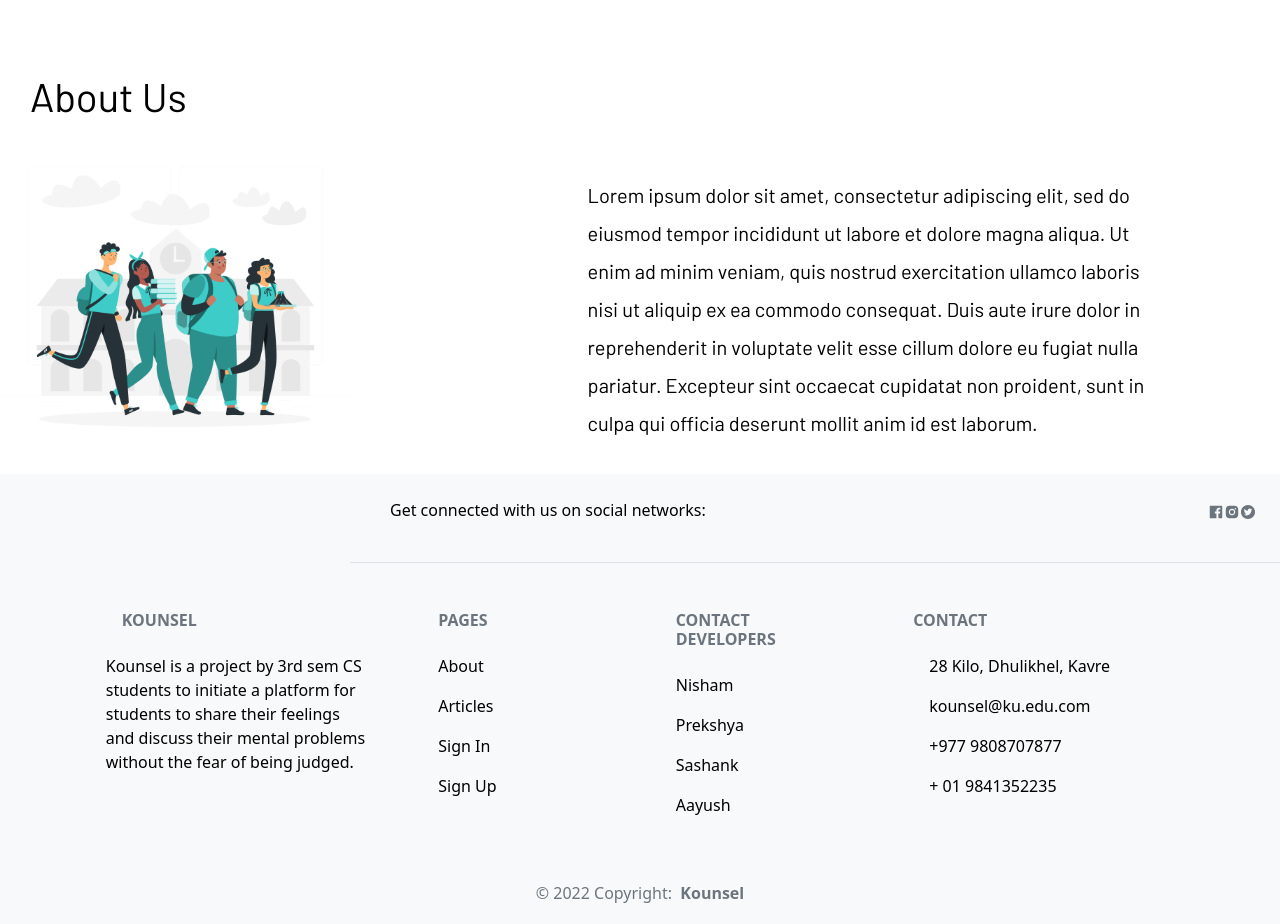
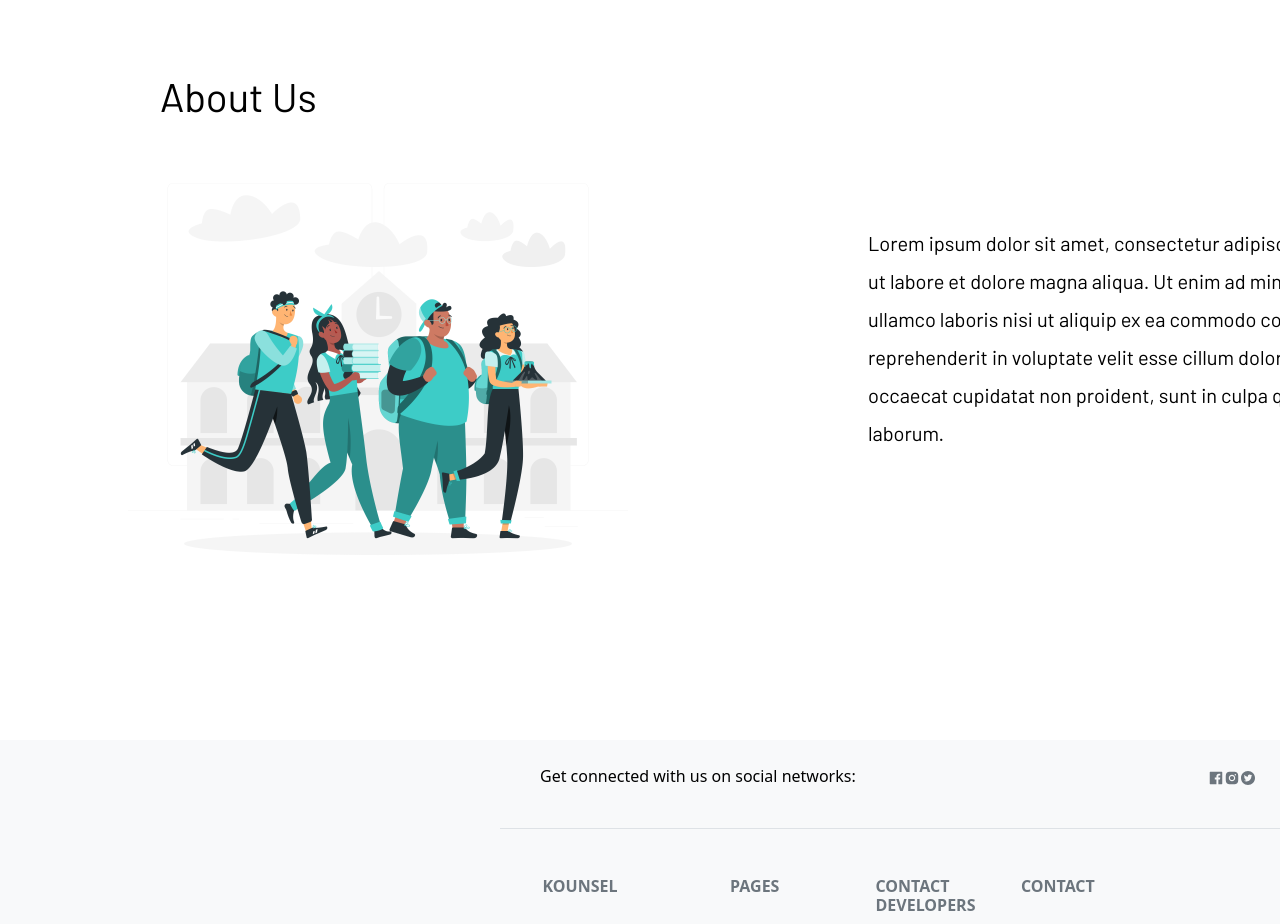
Before and after one commit to nishamghimire5/Kounsel, a Next.js app: page /about in a window 1280 px wide. Shown: the part 100-1024 px from the top of the page. Built offline with nearby package versions, Linux system fonts and the light colour scheme.

Commit message:
Minor css fixes

```diff
--- a/pages/about.js
+++ b/pages/about.js
@@ -4,10 +4,10 @@ import FooterPage from './layout/footer'
 const About = () => {
     return (
     <>
-        <h1>About Us</h1>
+        <h1 className='title-position'>About Us</h1>
         <div>
             <div class ="left-aligned-img">
-                <Image src= {img} width="350px" height = "350px" layout="fixed" alt="illustration of students" />
+                <Image src= {img} width="500px" height = "500px" layout="fixed" alt="illustration of students" />
             </div>
             <div class="body-text">
                 <p>
@@ -20,7 +20,9 @@ const About = () => {
             </p>
         </div>
     </div>
+    <div className="about-footer-position">
     <FooterPage />
+    </div>
     </>
     )
 }
--- a/pages/dashboard.js
+++ b/pages/dashboard.js
@@ -4,7 +4,7 @@ import FooterPage from './layout/footer';
 const Dashboard = () => {
     return (
     <>
-    <h1>Welcome to your dashboard!</h1>
+    <h1 className='title-position'>Welcome to your dashboard!</h1>
     <div class="dashboard-img">
         <Image src = "https://cdn.dribbble.com/users/1247975/screenshots/17462231/media/64934ea29a7e71f715262fbe111fdce8.jpg?compress=1&resize=1200x900&vertical=top" width="350px" height = "350px" layout="fixed" class="dashboard-img-shape" alt="profile picture"/>
     </div>
--- a/styles/dashboard.css
+++ b/styles/dashboard.css
@@ -2,7 +2,7 @@
 .dashboard-img {
     position: relative;
     float: left;
-    left: 5rem;
+    left: 15rem;
     top: 10rem;
 }
 
@@ -12,9 +12,9 @@
 
 .dashboard-text {
     position: relative;
-    width: 920px;
+    width: 70rem;
     height: 298px;
-    left: 15rem;
+    left: 32rem;
     top: 10rem;
     font-family: 'Barlow', 'san-serif';
     font-style: normal;
@@ -27,7 +27,7 @@
 .counselor-chat-button {
     position: relative;
     top: 8rem;
-    left: 15rem;
+    left: 50rem;
     background: #079DBE;
 }
 
--- a/styles/globals.css
+++ b/styles/globals.css
@@ -40,15 +40,16 @@ h2{
 .left-aligned-img{
   position: relative;
   top: 7rem;
+  left: 8rem;
   float:left;
 }
 
 .body-text{
   position: relative;
-  width: 920px;
-  height: 298px;
-  left: 14.85rem;
-  top: 10rem;
+  width: 80rem;
+  /* height: 298px; */
+  left: 23rem;
+  top: 13rem;
   color: #000000;
   font-family: 'Barlow', 'san-serif';
   font-style: normal;
@@ -66,3 +67,13 @@ h2{
     background: black;
   }
 } */
+
+.title-position{
+  position:relative;
+  left: 10rem;
+}
+
+.about-footer-position{
+  position: relative;
+  top: 20rem;
+}
```
Also changed, not shown: styles/Home.css (line endings or trailing spaces).
